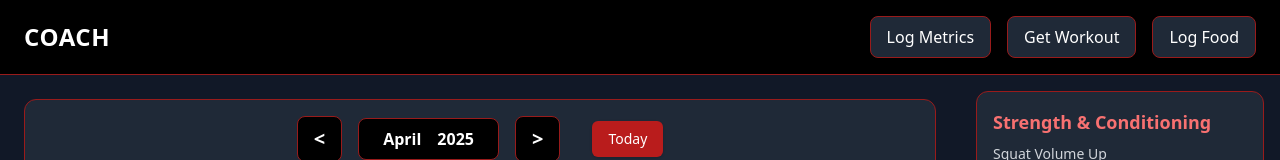
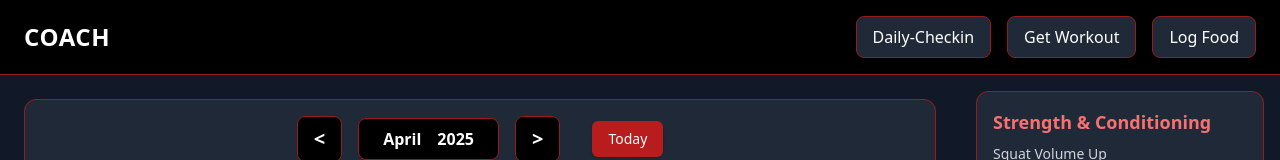
Before and after one commit to Alazca/official_coach, a plain HTML site: page frontend/pages/dashboard.html in a window 1280 px wide. Shown: the top 160 px of the page. Drawn offline with nearby package versions, Linux system fonts and the light colour scheme; files whose address does not match are found by name.

Commit message:
changed Log metrics to Dailycheckin

```diff
--- a/frontend/pages/dashboard.html
+++ b/frontend/pages/dashboard.html
@@ -19,7 +19,7 @@
         <header class="w-full flex justify-between items-center px-6 py-4 bg-black border-b border-red-800">
             <h1 class="text-2xl font-bold tracking-wide">COACH</h1>
             <div class="flex gap-4 items-center flex-wrap">
-                <button class="bg-gray-800 px-4 py-2 rounded-lg border border-red-800 hover:bg-gray-700 transition">Log Metrics</button>
+                <button class="bg-gray-800 px-4 py-2 rounded-lg border border-red-800 hover:bg-gray-700 transition">Daily-Checkin</button>
                 <button class="bg-gray-800 px-4 py-2 rounded-lg border border-red-800 hover:bg-gray-700 transition">Get Workout</button>
                 <button class="bg-gray-800 px-4 py-2 rounded-lg border border-red-800 hover:bg-gray-700 transition">Log Food</button>
             </div>
```
